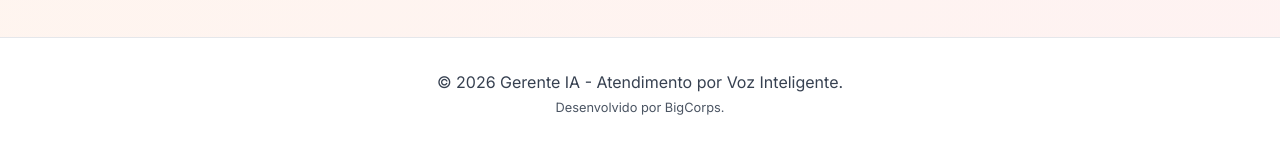
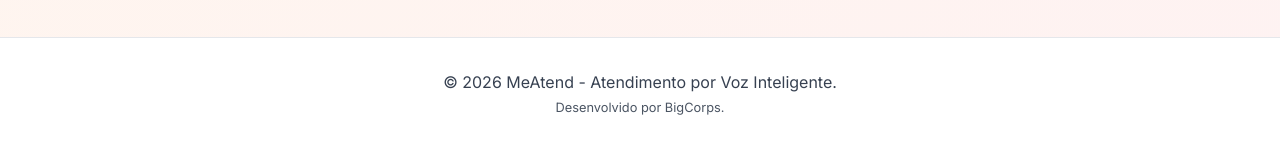
Before and after one commit to BigCorps/minhAi, a Next.js app: page / in a window 1280 px wide. Shown: the part 1232-1379 px from the top of the page. Built offline with nearby package versions, Linux system fonts and the light colour scheme.

Commit message:
Update page.tsx

```diff
--- a/app/page.tsx
+++ b/app/page.tsx
@@ -128,7 +128,7 @@ export default function HomePage() {
       <footer className="border-t py-8 bg-white dark:bg-[#0F140B]">
         <div className="px-4 text-center text-gray-700 dark:text-gray-300">
           <p>
-            &copy; {new Date().getFullYear()} Gerente IA - Atendimento por Voz Inteligente.
+            &copy; {new Date().getFullYear()} MeAtend - Atendimento por Voz Inteligente.
           </p>
           <small>
             <a
```
